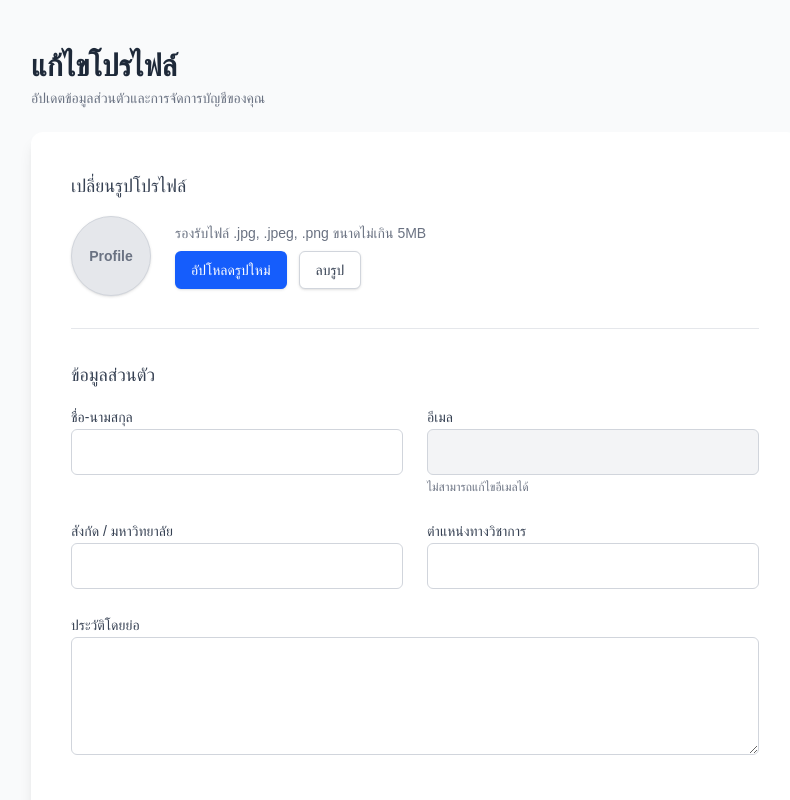
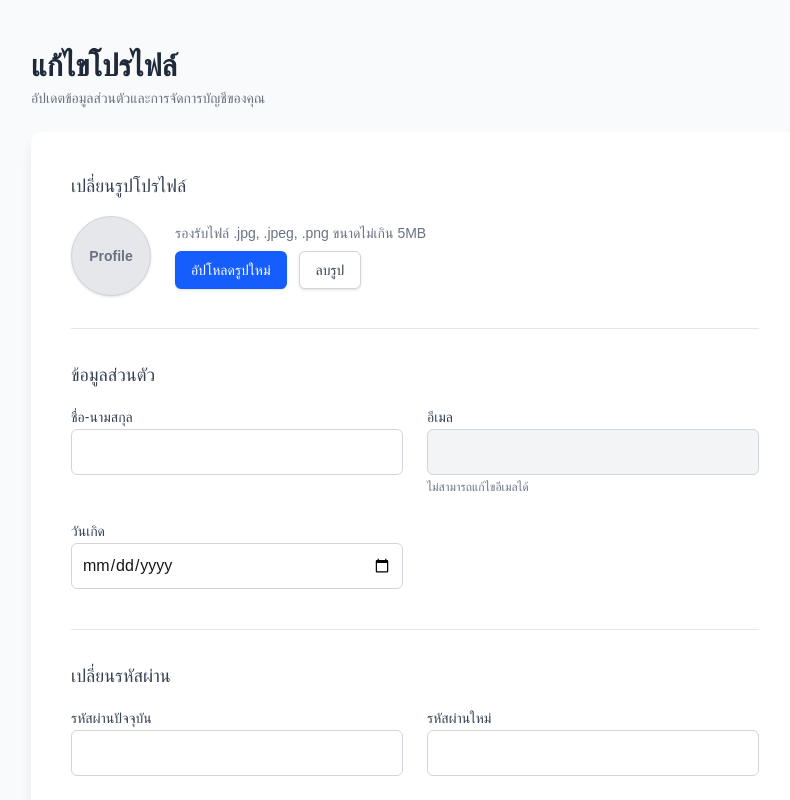
Before and after one commit to mooporo/next-project-app, a Next.js app: page /edit-profile in a window 1280 px wide. Shown: the top 800 px of the page, without its empty margins (225-1015 px from the left). Built offline with nearby package versions, Linux system fonts and the light colour scheme.

Commit message:
Fix app/edit-profile/page.js

```diff
--- a/app/edit-profile/page.js
+++ b/app/edit-profile/page.js
@@ -13,9 +13,9 @@ export default function EditProfilePage() {
   const [form, setForm] = useState({
     user_fullname: "",
     user_email: "",
-    user_org_text: "",
-    user_position_text: "",
-    about_text: "",
+    user_birthdate: "",
+    user_org_id: null,
+    user_type_id: null,
     current_password: "",
     new_password: "",
     confirm_new_password: "",
@@ -52,10 +52,10 @@ export default function EditProfilePage() {
           ...prev,
           user_fullname: profileData.user_fullname || "",
           user_email: profileData.user_email || (user.email || ""),
+          user_birthdate: profileData.user_birthdate || "",
+          user_org_id: profileData.user_org_id || null,
+          user_type_id: profileData.user_type_id || null,
           user_image: profileData.user_image || "",
-          user_org_text: profileData.user_org_text || "",
-          user_position_text: profileData.user_position_text || "",
-          about_text: profileData.user_bio || "",
         }));
 
         if (profileData.user_image) {
@@ -170,6 +170,7 @@ export default function EditProfilePage() {
 
       const updates = {
         user_fullname: form.user_fullname,
+        user_birthdate: form.user_birthdate || null,
         user_image: finalImagePath || null,
       };
 
@@ -290,39 +291,15 @@ export default function EditProfilePage() {
                 <p className="text-xs text-gray-500">ไม่สามารถแก้ไขอีเมลได้</p>
               </div>
 
-              {/* สังกัด / มหาวิทยาลัย */}
+              {/* วันเกิด */}
               <div className="space-y-1">
-                <label className="text-sm font-medium text-gray-700">สังกัด / มหาวิทยาลัย</label>
+                <label className="text-sm font-medium text-gray-700">วันเกิด</label>
                 <input
-                  type="text"
-                  name="user_org_text"
-                  value={form.user_org_text}
+                  type="date"
+                  name="user_birthdate"
+                  value={form.user_birthdate || ""}
                   onChange={handleInputChange}
                   className="input-focus w-full border border-gray-300 p-2.5 rounded-md focus:outline-none"
-                />
-              </div>
-
-              {/* ตำแหน่งทางวิชาการ */}
-              <div className="space-y-1">
-                <label className="text-sm font-medium text-gray-700">ตำแหน่งทางวิชาการ</label>
-                <input
-                  type="text"
-                  name="user_position_text"
-                  value={form.user_position_text}
-                  onChange={handleInputChange}
-                  className="input-focus w-full border border-gray-300 p-2.5 rounded-md focus:outline-none"
-                />
-              </div>
-
-              {/* ประวัติโดยย่อ */}
-              <div className="md:col-span-2 space-y-1">
-                <label className="text-sm font-medium text-gray-700">ประวัติโดยย่อ</label>
-                <textarea
-                  rows="4"
-                  name="about_text"
-                  value={form.about_text}
-                  onChange={handleInputChange}
-                  className="input-focus w-full border border-gray-300 p-2.5 rounded-md focus:outline-none resize-y"
                 />
               </div>
             </div>
```
